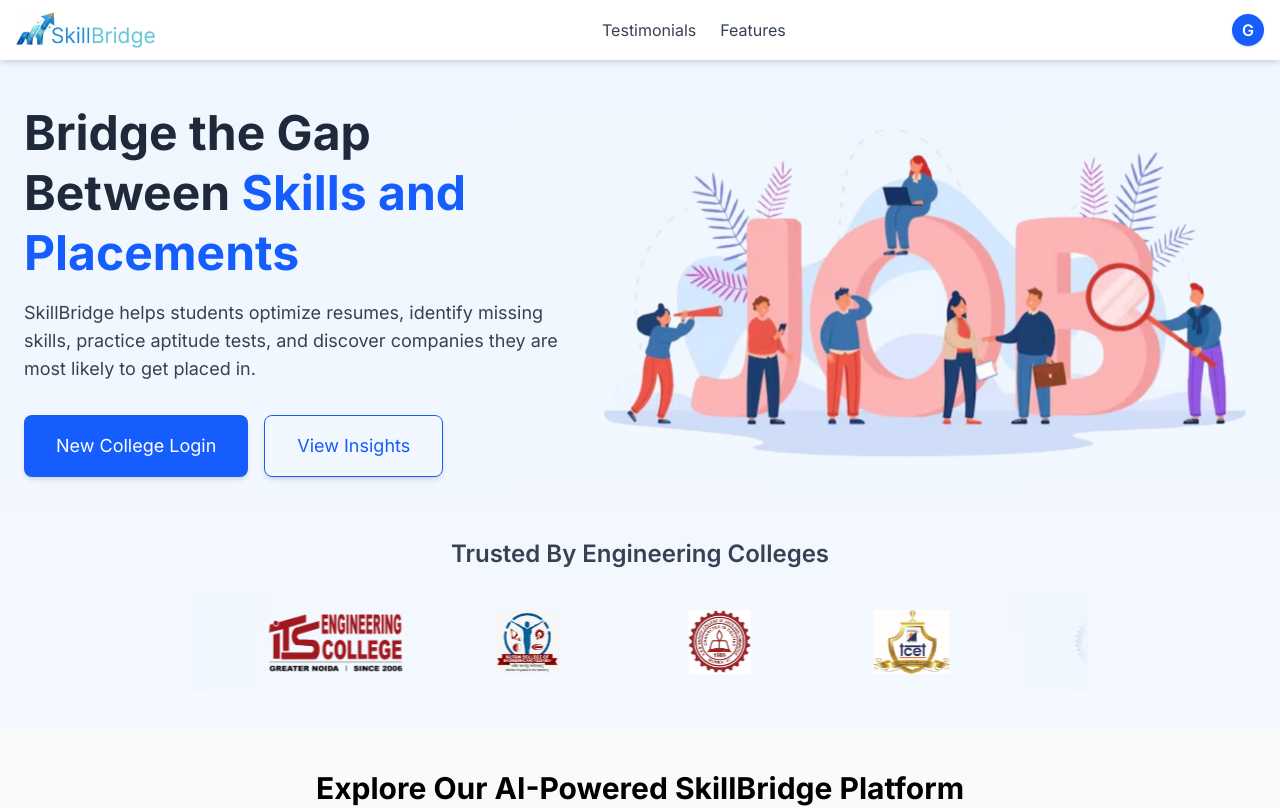
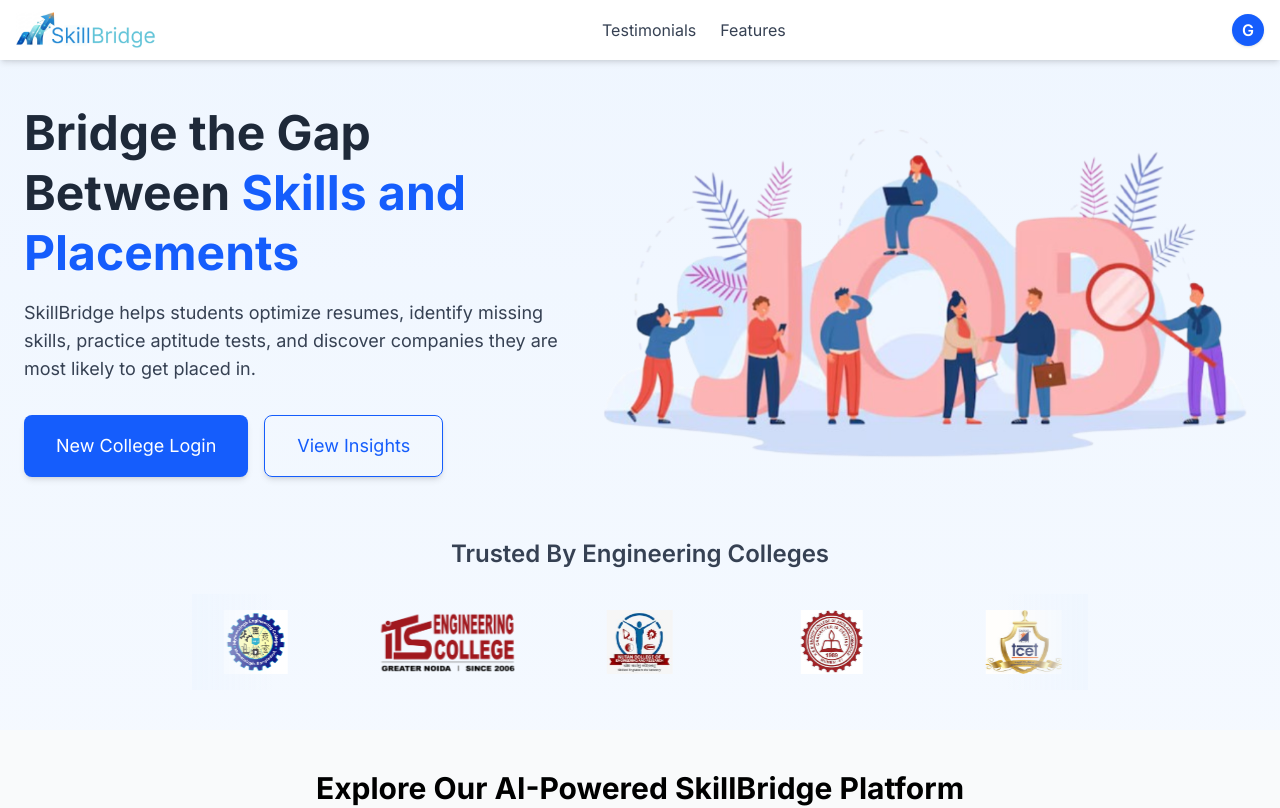
Before and after one commit to VinitKaple/SkillBridge, a React (Vite) app in the folder client/: page / in a window 1280 px wide. Shown: the top 808 px of the page. Built offline with nearby package versions, Linux system fonts and the light colour scheme; no server answers.

Commit message:
styling changed

```diff
--- a/client/src/index.css
+++ b/client/src/index.css
@@ -21,5 +21,5 @@
 .animate-scroll {
   display: flex;
   width: max-content; /* important for continuous scroll */
-  animation: scroll 20s linear infinite; /* adjust speed as needed */
+  animation: scroll 30s linear infinite; /* adjust speed as needed */
 }
```
